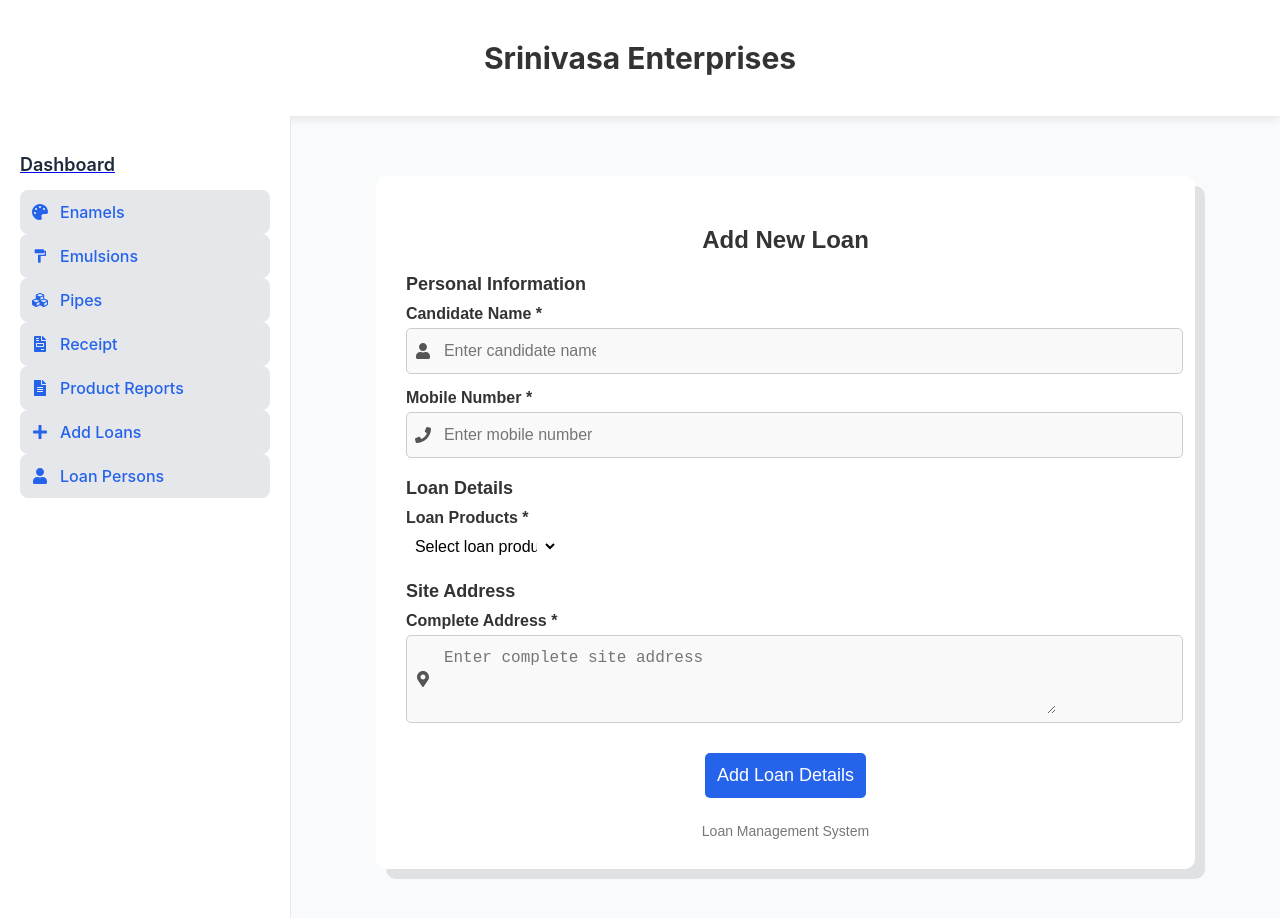
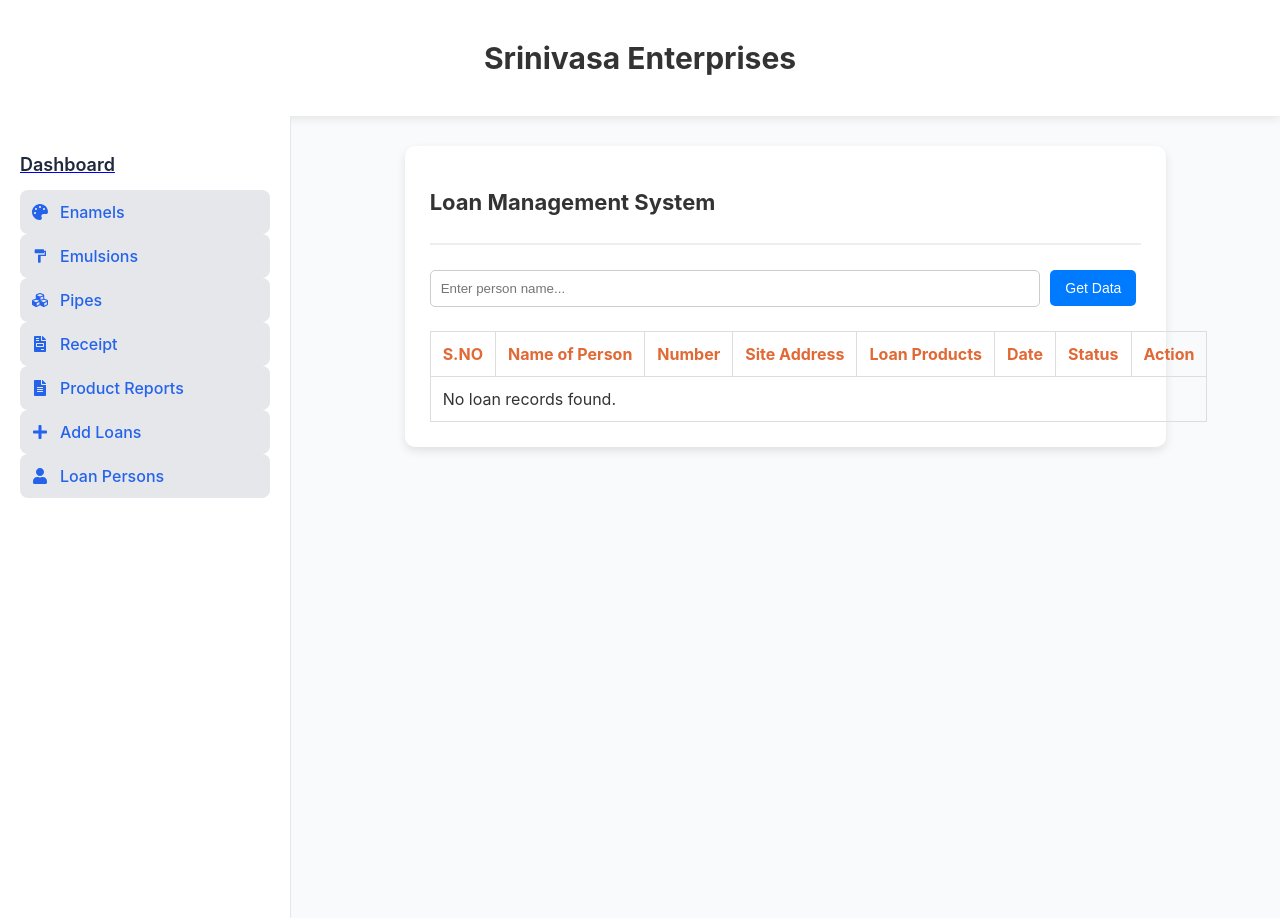
Before and after one commit to Jaiindra1/Srinivasa, a React (Create React App) app: page /AddLoans in a window 1280 px wide. Shown: the top 918 px of the page. Built offline with nearby package versions, Linux system fonts and the light colour scheme.

Commit message:
Update index.js

```diff
--- a/src/components/AddLoans/index.js
+++ b/src/components/AddLoans/index.js
@@ -1,86 +1,146 @@
 import { useState } from "react";
-import { FaUser, FaPhone, FaMapMarkerAlt } from "react-icons/fa";
+// eslint-disable-next-line no-unused-vars
+import { FaUsers, FaFileAlt } from "react-icons/fa";
 import "./index.css";
 
-const AddLoan = () => {
-    const [formData, setFormData] = useState({
-        candidateName: "",
-        mobileNumber: "",
-        loanProduct: "",
-        address: ""
-    });
+const LoanPersons = () => {
+    const [searchQuery, setSearchQuery] = useState("");
+    const [loanData, setLoanData] = useState([]); // Initially empty
+    const [loading, setLoading] = useState(false);
+    const [error, setError] = useState(null);
+    const [statusUpdates, setStatusUpdates] = useState({}); // Store selected status changes
 
-    const handleChange = (e) => {
-        setFormData({ ...formData, [e.target.name]: e.target.value });
+    // Handle search input
+    const handleSearch = (e) => setSearchQuery(e.target.value);
+
+    // Fetch data from API on button click
+    const fetchLoanData = async () => {
+        setLoading(true);
+        setError(null);
+        try {
+            const response = await fetch("https://srinivasa-backend.onrender.com/loans");
+            if (!response.ok) throw new Error("Failed to fetch loan data");
+            const data = await response.json();
+
+            console.log("Fetched loan data:", data); // 🔍 Debugging log
+
+            setLoanData(data);
+        } catch (err) {
+            setError(err.message);
+            setLoanData([]); // Reset data on error
+        } finally {
+            setLoading(false);
+        }
     };
 
-    const handleSubmit = (e) => {
-        e.preventDefault();
-        if (!formData.candidateName || !formData.mobileNumber || !formData.loanProduct || !formData.address) {
-            alert("Please fill in all required fields.");
-            return;
+    // 🔥 Corrected Filtering
+    const filteredData = loanData.filter((item) =>
+        item?.candidateName?.toLowerCase().includes(searchQuery.toLowerCase())
+    );
+
+    // Handle status selection
+    const handleStatusChange = (id, newStatus) => {
+        setStatusUpdates((prev) => ({ ...prev, [id]: newStatus }));
+    };
+
+    // Update status in backend and frontend
+    const updateLoanStatus = async (id) => {
+        const newStatus = statusUpdates[id];
+
+        if (!newStatus) return alert("Please select a new status before updating!");
+
+        try {
+            const response = await fetch(`https://srinivasa-backend.onrender.com/loans/${id}`, {
+                method: "PATCH",
+                headers: { "Content-Type": "application/json" },
+                body: JSON.stringify({ status: newStatus }),
+            });
+
+            if (!response.ok) throw new Error("Failed to update status");
+
+            // Update state to reflect new status instantly
+            setLoanData((prevData) =>
+                prevData.map((item) =>
+                    item.id === id ? { ...item, status: newStatus } : item
+                )
+            );
+
+            alert("Status updated successfully!");
+        } catch (error) {
+            console.error("Error updating status:", error);
+            alert("Error updating status. Try again.");
         }
-        console.log("Loan Details Submitted:", formData);
     };
 
     return (
-        <div className="loan-container">
-            <h2 className="loan-title">Add New Loan</h2>
+        <div className="container">
+            <header className="dashboard-header">
+                <h2>Loan Management System</h2>
+            </header>
 
-            <form className="loan-form" onSubmit={handleSubmit}>
-                {/* Personal Information */}
-                <div className="form-section">
-                    <h3>Personal Information</h3>
-                    <div className="input-group">
-                        <label>Candidate Name *</label>
-                        <div className="input-field">
-                            <FaUser className="icon" />
-                            <input type="text" name="candidateName" placeholder="Enter candidate name" value={formData.candidateName} onChange={handleChange} required />
-                        </div>
-                    </div>
+            {/* Search Bar */}
+            <div className="search-container">
+                <input type="text" placeholder="Enter person name..." value={searchQuery} onChange={handleSearch} />
+                <button className="fetch-btn" onClick={fetchLoanData}>
+                    Get Data
+                </button>
+            </div>
 
-                    <div className="input-group">
-                        <label>Mobile Number *</label>
-                        <div className="input-field">
-                            <FaPhone className="icon" />
-                            <input type="tel" name="mobileNumber" placeholder="Enter mobile number" value={formData.mobileNumber} onChange={handleChange} required />
-                        </div>
-                    </div>
-                </div>
+            {/* Display loading or error message */}
+            {loading && <p>Loading loan details...</p>}
+            {error && <p className="error-message">{error}</p>}
 
-                {/* Loan Details */}
-                <div className="form-section">
-                    <h3>Loan Details</h3>
-                    <div className="input-group">
-                        <label>Loan Products *</label>
-                        <select name="loanProduct" value={formData.loanProduct} onChange={handleChange} required>
-                            <option value="">Select loan product</option>
-                            <option value="home-loan">Paints Loan</option>
-                            <option value="car-loan">PVC or CPVC Loan</option>
-                            <option value="business-loan">Electronics Loan</option>
-                        </select>
-                    </div>
-                </div>
-
-                {/* Site Address */}
-                <div className="form-section">
-                    <h3>Site Address</h3>
-                    <div className="input-group">
-                        <label>Complete Address *</label>
-                        <div className="input-field">
-                            <FaMapMarkerAlt className="icon" />
-                            <textarea name="address" placeholder="Enter complete site address" value={formData.address} onChange={handleChange} required />
-                        </div>
-                    </div>
-                </div>
-
-                {/* Submit Button */}
-                <button type="submit" className="submit-btn">Add Loan Details</button>
-            </form>
-
-            <footer> Loan Management System</footer>
+            {/* Loan Data Table */}
+            {!loading && !error && (
+                <table className="loan-table">
+                    <thead>
+                        <tr>
+                            <th>S.NO</th>
+                            <th>Name of Person</th>
+                            <th>Number</th>
+                            <th>Site Address</th>
+                            <th>Loan Products</th>
+                            <th>Date</th>
+                            <th>Status</th>
+                            <th>Action</th>
+                        </tr>
+                    </thead>
+                    <tbody>
+                        {filteredData.length > 0 ? (
+                            filteredData.map((item, index) => (
+                                <tr key={item.id}>
+                                    <td>{index + 1}</td>
+                                    <td>{item.candidateName}</td>
+                                    <td>{item.mobileNumber}</td>
+                                    <td>{item.address}</td>
+                                    <td className="loan-data">{item.LoanData}</td>
+                                    <td>{item.createdAt}</td>
+                                    <td>
+                                        {/* Dropdown for selecting status */}
+                                        <select
+                                            value={statusUpdates[item.id] || item.status}
+                                            onChange={(e) => handleStatusChange(item.id, e.target.value)}
+                                        >
+                                            <option value="Pending">Pending</option>
+                                            <option value="Closed">Closed</option>
+                                        </select>
+                                    </td>
+                                    <td>
+                                        {/* Button to apply status change */}
+                                        <button onClick={() => updateLoanStatus(item.id)}>Change</button>
+                                    </td>
+                                </tr>
+                            ))
+                        ) : (
+                            <tr>
+                                <td colSpan="8">No loan records found.</td>
+                            </tr>
+                        )}
+                    </tbody>
+                </table>
+            )}
         </div>
     );
 };
 
-export default AddLoan;
+export default LoanPersons;
```
